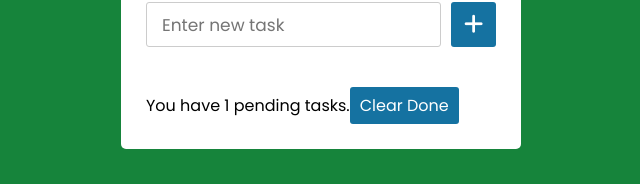
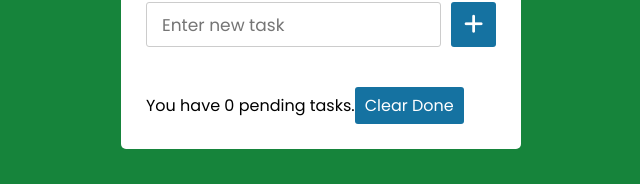
Before and after one commit to BriNelson/todostarter, a React (Create React App) app: page / in a window 1280 px wide. Shown: the part 208-392 px from the top of the page, without its empty margins (319-959 px from the left). Built offline with nearby package versions, Linux system fonts and the light colour scheme.

Commit message:
pending number fixed

```diff
--- a/src/App.js
+++ b/src/App.js
@@ -82,6 +82,7 @@ const EnterTasks = () => {
 
 const ClearPending = () => {
   const { userTaskArray, setUserTaskArray } = useContext(TodoContext);
+  const [pendingNum, setPendingNum] = useState('');
   function clearDone() {
     let newArr = userTaskArray.filter(function (item) {
       return item.completed === false
@@ -89,11 +90,24 @@ const ClearPending = () => {
     setUserTaskArray(newArr)
 
 
-}
+
+  }
+
+
+  useEffect(() => {
+
+    let newArr = userTaskArray.filter(function (item) {
+      return item.completed === false
+    })
+    setPendingNum(newArr.length)
+    console.log(newArr.length)
+ }, [userTaskArray]);
+
+
 
   return (
     <div>
-      <span>You have 1 pending tasks.</span>
+      <span>You have {pendingNum} pending tasks.</span>
         <button onClick={clearDone}>Clear Done</button>
 
     </div>
```
Also changed, not shown: 1 other file (tests, documents, lock files or other folders).
